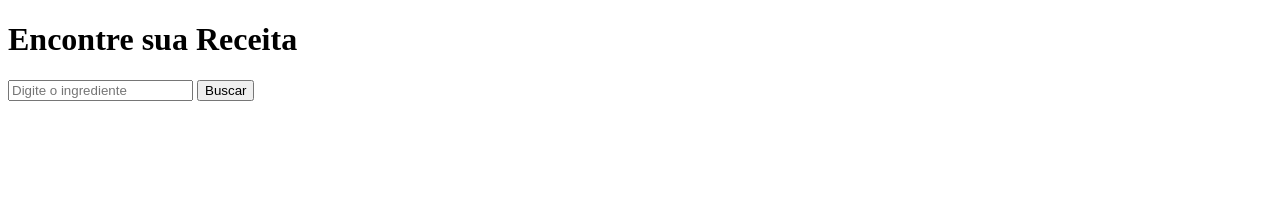
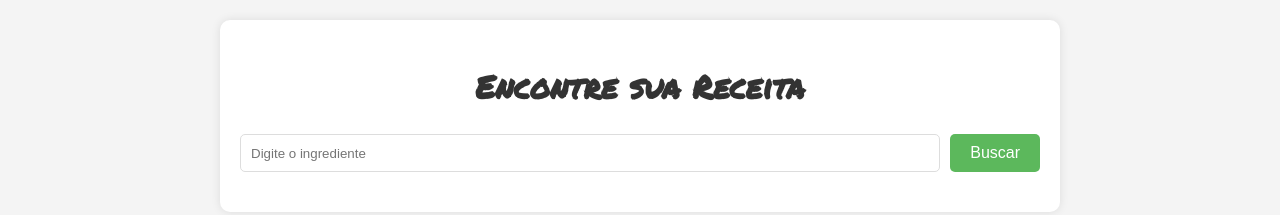
Before and after one commit to jesseprogran/buscador_de_receitas, a plain HTML site: page index.html in a window 1280 px wide. Drawn offline with Linux system fonts and the light colour scheme.

Commit message:
realizando a estilização

```diff
--- a/css/style.css
+++ b/css/style.css
@@ -0,0 +1,51 @@
+body {
+  font-family: "Permanent Marker", cursive;
+  line-height: 1.6;
+  margin: 0;
+  padding: 20px;
+  background-color: #f4f4f4;
+  color: #333;
+}
+
+.container {
+  max-width: 800px;
+  margin: auto;
+  background-color: #ffffff;
+  padding: 20px;
+  border-radius: 10px;
+  box-shadow: 0 0 10px rgba(0,0,0,0.1);
+}
+
+h1 {
+  text-align: center;
+}
+
+.search-form {
+  display: flex;
+  gap: 10px;
+  margin-bottom: 20px;
+}
+
+.search-input {
+  flex-grow: 1;
+  padding: 10px;
+  border-radius: 5px;
+  border: 1px solid #ddd;
+  outline: none;
+}
+
+.search-button {
+  padding: 10px 20px;
+  background-color: #5cb85c;
+  color: #fff;
+  border: none;
+  border-radius: 5px;
+  cursor: pointer;
+  font-size: 16px;
+  transition: 0.5s ease;
+}
+
+.search-button:hover {
+  background-color: #2db82d;
+  color: black;
+}
--- a/index.html
+++ b/index.html
@@ -3,7 +3,13 @@
   <head>
     <meta charset="UTF-8" />
     <meta name="viewport" content="width=device-width, initial-scale=1.0" />
-    <link rel="stylesheet" href="css/style.css">
+    <link rel="stylesheet" href="css/style.css" />
+    <link rel="preconnect" href="https://fonts.googleapis.com" />
+    <link rel="preconnect" href="https://fonts.gstatic.com" crossorigin />
+    <link
+      href="https://fonts.googleapis.com/css2?family=Permanent+Marker&display=swap"
+      rel="stylesheet"
+    />
     <title>Buscador de Receitas</title>
   </head>
   <body>
@@ -15,13 +21,12 @@
           placeholder="Digite o ingrediente"
           class="search-input"
         />
-        <button>Buscar</button>
+        <button class="search-button">Buscar</button>
       </form>
 
       <div class="loading"></div>
       <div class="recipe-list"></div>
       <div class="recipe-details"></div>
-
     </main>
 
     <script src="script/script.js"></script>
```
